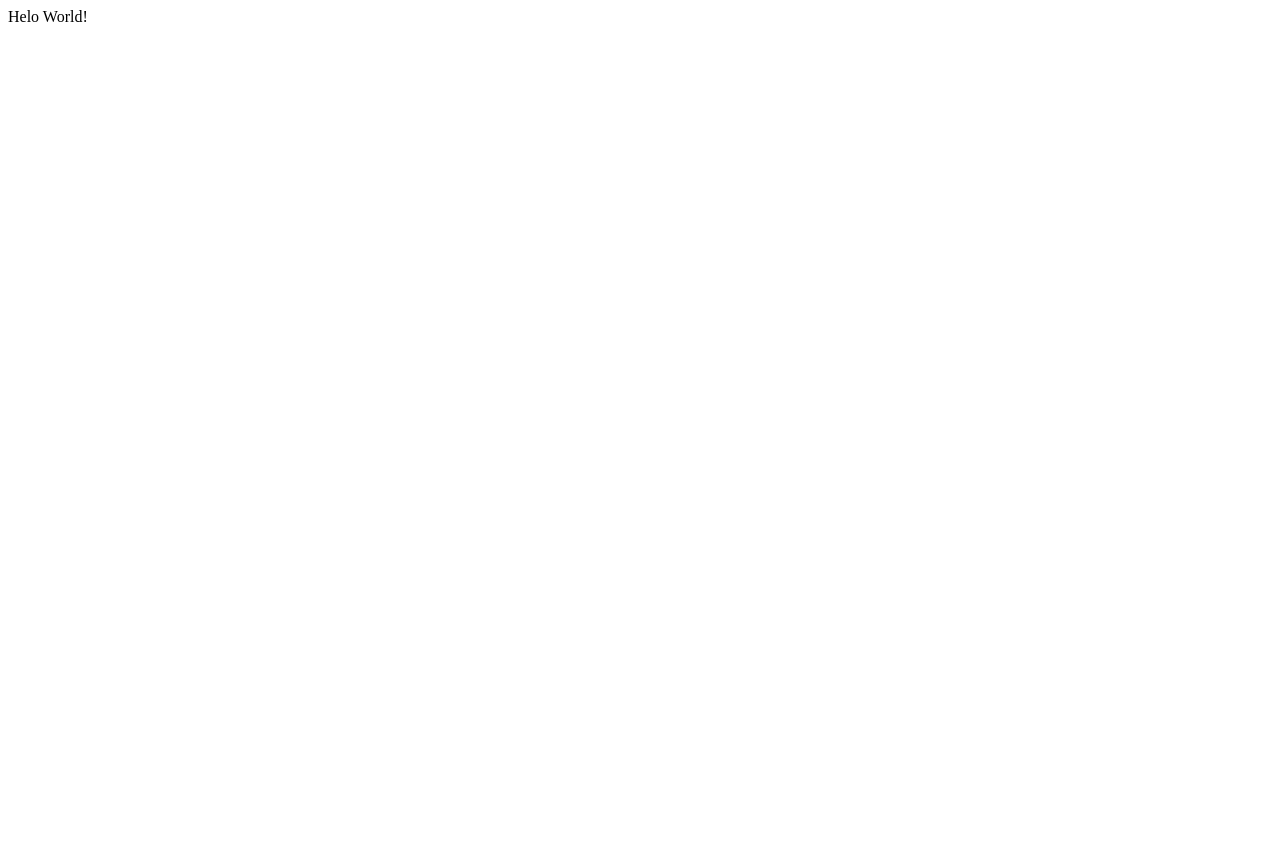
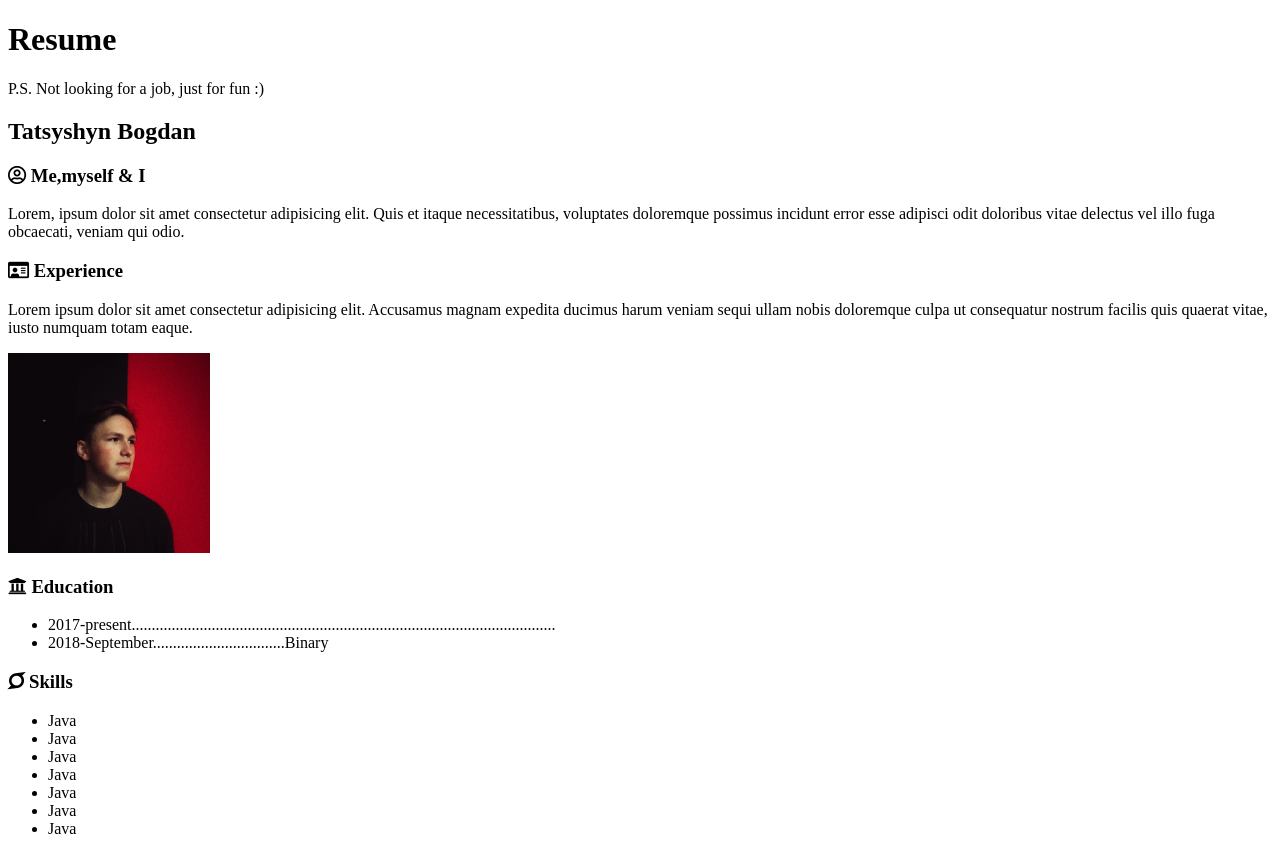
Before and after one commit to bodyatv/homepage, a plain HTML site: page index.html in a window 1280 px wide. Before the commit the page ends 800 px from the top, so only its background shows below. Drawn offline with Linux system fonts and the light colour scheme.

Commit message:
added content and image

```diff
--- a/index.html
+++ b/index.html
@@ -3,8 +3,43 @@
   <head>
     <meta charset="UTF-8">
     <title>Bogdan Tatsyshyn - resume</title>
+    <link rel="stylesheet" href="https://use.fontawesome.com/releases/v5.0.12/css/all.css" integrity="sha384-G0fIWCsCzJIMAVNQPfjH08cyYaUtMwjJwqiRKxxE/rx96Uroj1BtIQ6MLJuheaO9" crossorigin="anonymous">
   </head>
   <body>
-  Helo World!
+    <div id="left-bar">
+      <h1>Resume</h1>
+      <p>P.S. Not looking for a job, just for fun :)</p>
+      <h2>Tatsyshyn Bogdan</h2>
+      <h3><i class="far fa-user-circle"></i> Me,myself & I</h3>
+      <p>Lorem, ipsum dolor sit amet consectetur adipisicing elit. Quis et itaque necessitatibus, voluptates doloremque possimus incidunt error esse adipisci odit doloribus vitae delectus vel illo fuga obcaecati, veniam qui odio.</p>
+      <h3><i class="far fa-id-card"></i> Experience</h3>
+      <p>Lorem ipsum dolor sit amet consectetur adipisicing elit. Accusamus magnam expedita ducimus harum veniam sequi ullam nobis doloremque culpa ut consequatur nostrum facilis quis quaerat vitae, iusto numquam totam eaque.</p>
+    </div>
+
+    <div id="right-bar">
+      <div id="photo">
+        <img src="24300961_112738909511250_2134759982992719233_n.jpg" height="200px">
+      </div>
+      <div id="education">
+        <h3><i class="fas fa-university"></i> Education</h3>
+        <ul>
+          <li>2017-present..........................................................................................................</li>
+          <li>2018-September.................................Binary</li>
+        </ul>
+
+      </div>
+      <div id="skils">
+        <h3><i class="fab fa-superpowers"></i> Skills</h3>
+        <ul>
+          <li>Java</li>
+          <li>Java</li>
+          <li>Java</li>
+          <li>Java</li>
+          <li>Java</li>
+          <li>Java</li>
+          <li>Java</li>
+        </ul>
+      </div>
+    </div>
   </body>
 </html>
```
Also changed, not shown: 24300961_112738909511250_2134759982992719233_n.jpg (added).
